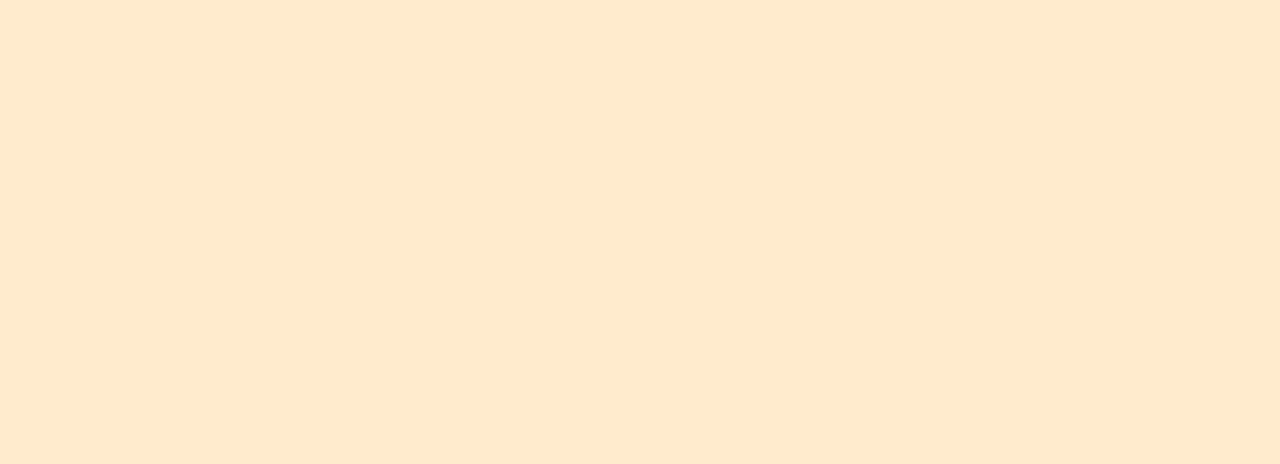
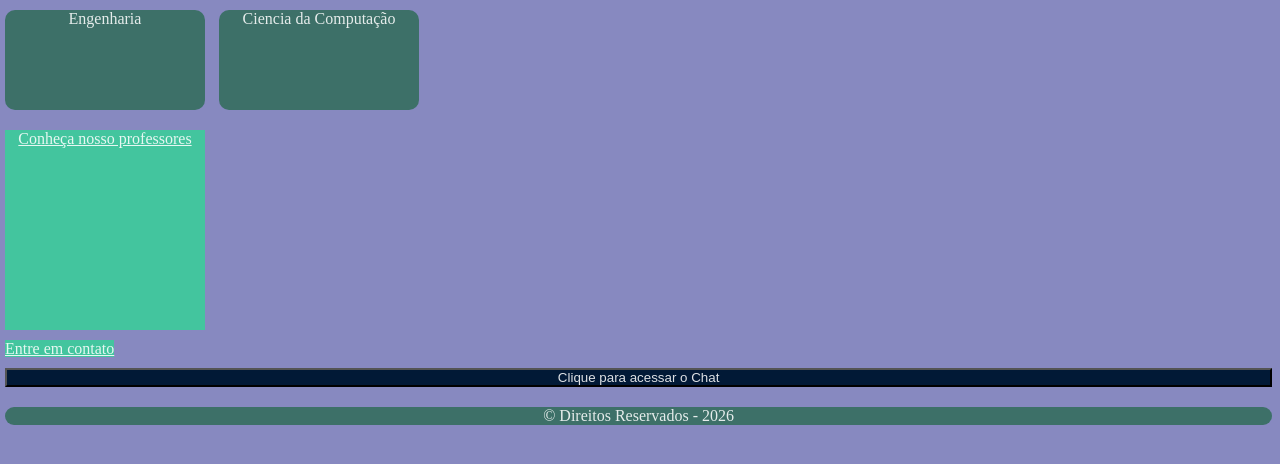
Before and after one commit to alexpietro2007/Web, a plain HTML site: page 25_08_2026/pages/display.html in a window 1280 px wide. Drawn offline with Linux system fonts and the light colour scheme.

Commit message:
feat: aula de display finalizado

```diff
--- a/25_08_2026/pages/display.html
+++ b/25_08_2026/pages/display.html
@@ -6,6 +6,14 @@
     <title>Display</title>
 </head>
 <body>
-
+    <article id="cursos">
+        <p class="engenharia">Engenharia</p>
+        <p class="ciencias">Ciencia da Computação</p>
+        <a class="professores" href="#">Conheça nosso professores</a>
+        <a class="contato" href="">Entre em contato</a>
+        <footer class="rodape">Portal de Cursos</footer>
+        <button class="botao" href="#">Clique para acessar o Chat</button>
+        <p>&copy; Direitos Reservados - 2026</p>
+    </article>
 </body>
 </html>
--- a/25_08_2026/src/style/display.css
+++ b/25_08_2026/src/style/display.css
@@ -1,7 +1,55 @@
-body{
-    background-color: blanchedalmond;
+* {
+    padding: 0px;
+    margin: 0px;
 }
 
-p{
+body {
+    background-color: #8789C0;
+}
+
+.professores {
+    width: 200px;
+    height: 200px;
+    display: block;
+}
+
+.engenharia {
+    display: inline-block;
+    width: 200px;
+    height: 100px;
+}
+
+.ciencias {
+    display: inline-block;
+    width: 200px;
+    height: 100px;
+}
+
+.rodape {
+    display: none;
+}
+
+article>* {
+    width: 99vw;
+    margin: 10px 5px 10px 5px;
+    text-align: center;
+    color: #fffd;
+}
+
+p {
     background-color: #3D7068;
+    border-radius: 10px;
 }
+
+a {
+    background-color: #43C59E;
+    text-align: center;
+}
+
+footer {
+    background-color: #3DFAFF;
+}
+
+button {
+    background-color: #011936;
+}
```
